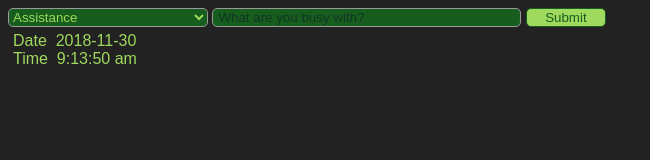
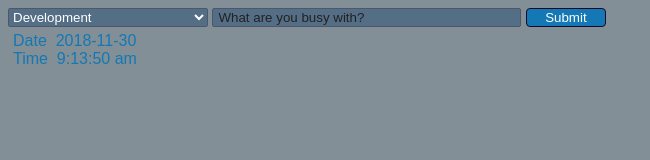
Before and after one commit to techedemic/WhatchaDoin, an Electron app: page index.html in a window 650 px wide. Drawn offline with Linux system fonts and the light colour scheme.

Commit message:
Changed theme and made save location the user's home directory

```diff
--- a/index.html
+++ b/index.html
@@ -9,7 +9,7 @@
   <body>
     <select id="slctTaskType">
       <option value="ASSIST">Assistance</option>
-      <option value="DEV">Development</option>
+      <option value="DEV" selected>Development</option>
       <option value="LEAVE">Leave</option>
       <option value="LUNCH">Lunch</option>
       <option value="MEETING">Meeting</option>
@@ -32,42 +32,43 @@
   </body>
   <style media="screen">
     body{
-      background-color: #222222;
+      background-color: #828f96;
       font-family:sans-serif;
     }
+
     select{
-      border-radius: 5px;
-      border: 1px solid #999999;
+      border-radius: 2px;
+      border: 1px solid #4f566b;
       width:200px;
-      background-color: #175d1d;
-      color: #9fd95e;
+      background-color: #546e85;
+      color: #ffffff;
 
     }
 
     .input_text{
-      border-radius: 5px;
-      border: 1px solid #999999;
+      border-radius: 2px;
+      border: 1px solid #4f566b;
       width: 300px;
       padding-left: 5px;
-      background-color: #175d1d;
-      color: #9fd95e;
+      background-color: #546e85;
+      color: #ffffff;
     }
 
     .input_text::-webkit-input-placeholder{
-      color: #113724;
+      color: #222222;
     }
 
 
     .input_btn{
-      border-radius: 5px;
-      border: 1px solid #175d1d;
-      color: #175d1d;
-      background-color: #9fd95e;
+      border-radius: 4px;
+      border: 1px solid #1a082c;
+      color: #ffffff;
+      background-color: #1478b4;
       width: 80px;
     }
 
     .label_time{
-      color: #9fd95e;
+      color: #1478b4;
       padding: 5px;
     }
 
--- a/package.json
+++ b/package.json
@@ -17,6 +17,6 @@
   "author": "GitHub",
   "license": "CC0-1.0",
   "devDependencies": {
-    "electron": "~2.0"
+    "electron": "^3.0.10"
   }
 }
--- a/resources/javascript/index.js
+++ b/resources/javascript/index.js
@@ -45,7 +45,7 @@ function saveFile(){
     var content = strDateLoaded + ',' + taskType + ',' + taskDescription + '\n';
 
     try {
-    var outputFile = path.join(__dirname,'../../','output.csv');
+        var outputFile = path.join(getUserHome(),'output.csv');
         fs.appendFileSync(outputFile,content, 'utf-8');
         var window = remote.getCurrentWindow();
         window.close();
@@ -53,3 +53,8 @@ function saveFile(){
         alert('Failed to save file: ' + e);
     }
 }
+
+
+function getUserHome() {
+    return process.env[(process.platform == 'win32') ? 'USERPROFILE' : 'HOME'];
+}
```
Lines whose indentation alone changed are shown as unchanged.
